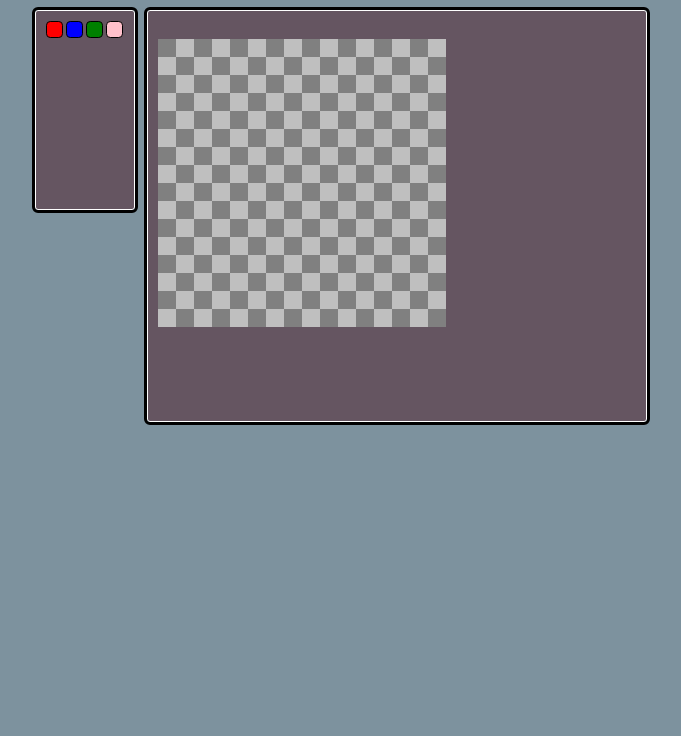
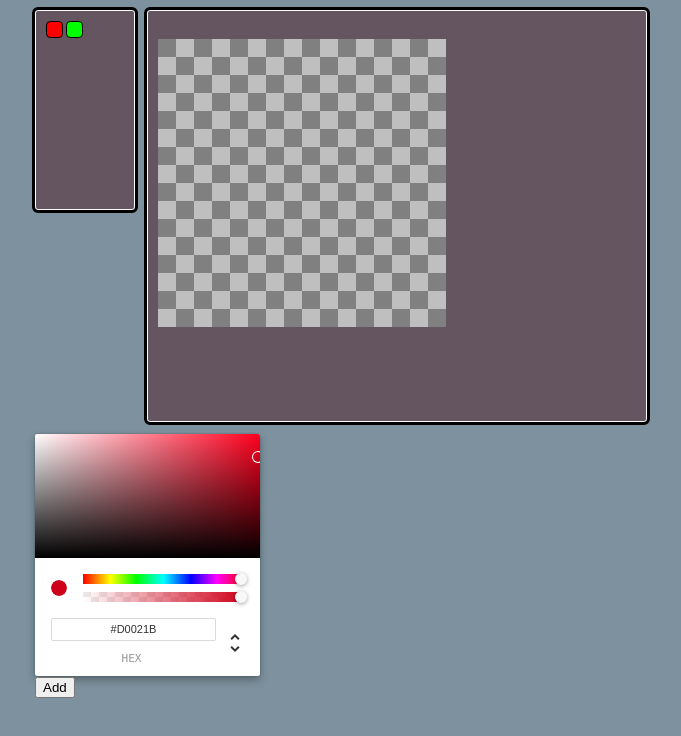
Before and after one commit to KonstantinKolo/PixiArtSimple, a React (Create React App) app: page / in a window 1280 px wide. Shown: the top 736 px of the page, without its empty margins (285-966 px from the left). Built offline with nearby package versions, Linux system fonts and the light colour scheme.

Commit message:
Added the color picker (finally)

```diff
--- a/package.json
+++ b/package.json
@@ -7,6 +7,7 @@
     "@testing-library/react": "^13.4.0",
     "@testing-library/user-event": "^13.5.0",
     "react": "^18.2.0",
+    "react-color": "^2.19.3",
     "react-dom": "^18.2.0",
     "react-scripts": "5.0.1",
     "web-vitals": "^2.1.4"
--- a/src/App.css
+++ b/src/App.css
@@ -61,18 +61,6 @@ body{
   border-radius: 25%;
   border: 1px solid black;
 }
-.red{
-  background-color: red;
-}
-.blue{
-  background-color: blue;
-}
-.green{
-  background-color: green;
-}
-.pink{
-  background-color: pink;
-}
 
 p{
   line-height: 1em;
--- a/src/App.jsx
+++ b/src/App.jsx
@@ -1,6 +1,7 @@
 import './App.css';
 import { Canvas } from './DrawingMenu/Canvas.jsx';
 import { ColorHolder } from './DrawingMenu/ColorHolder.jsx';
+import { ColorPicker } from './DrawingMenu/ColorPicker.jsx';
 
 function App() {
   let colorS = 'rgb(0,0,0)';
@@ -15,7 +16,10 @@ function App() {
         <p></p>
 
         <div className='color-holder'>
-          <ColorHolder colorS={ colorS }/>
+          <ColorHolder />
+        </div>
+        <div className='color-picker-holder'>
+          <ColorPicker />
         </div>
       </div>
     </>
--- a/src/DrawingMenu/ColorHolder.jsx
+++ b/src/DrawingMenu/ColorHolder.jsx
@@ -1,19 +1,47 @@
-import { useRef } from 'react';
+import { useState } from 'react';
+import { ColorPicker } from './ColorPicker';
 
-const ColorHolder = ({colorS}) => {
+export const addColor = (colorCode, outsideColorArr, outsideSetColorArr) => {
+  outsideSetColorArr(
+  [
+    ...outsideColorArr,
+    { colorCode: colorCode}
+  ]
+  );
+}
+export let outsideColorArr;
+export let outsideSetColorArr;
 
-  const pickColor = colorClass => {
-    colorS = `rgb(${colorClass})`;
+const ColorHolder = () => {
+  const [colorArr, setColorArr] = useState([
+    {
+      colorCode:'#FF0000'
+    },
+    {
+      colorCode:'#00FF00'
+    }
+  ]);
+
+  outsideColorArr=colorArr;
+  outsideSetColorArr=setColorArr;
+
+  const pickColor = (colorClass) => {
+    let colorS = colorClass;
     var root = document.querySelector(':root');
     root.style.setProperty('--selectedColor', `${colorS}`);
+    console.log('hey');
   }
 
   return (
     <>
-      <div className="red color" onClick={function (e) {pickColor('255,0,0')}}></div>
+      { colorArr.map((item) => {
+        return <div className='color' colorCode={item.colorCode} style={{backgroundColor:item.colorCode}} onClick={function (e) {pickColor(item.colorCode)}}></div>;
+      }) }
+
+      {/* <div className="red color" onClick={function (e) {pickColor('255,0,0')}}></div>
       <div className="blue color" onClick={function (e) {pickColor('0,0,255')}}></div>
       <div className="green color" onClick={function (e) {pickColor('34,139,34')}}></div>
-      <div className="pink color" onClick={function (e) {pickColor('255,192,203')}}></div>
+      <div className="pink color" onClick={function (e) {pickColor('255,192,203')}}></div> */}
     </>
   )
 }
--- /dev/null
+++ b/src/DrawingMenu/ColorPicker.jsx
@@ -0,0 +1,28 @@
+import { ChromePicker } from "react-color";
+import { useState } from "react";
+import { addColor, outsideColorArr, outsideSetColorArr } from "./ColorHolder";
+
+const ColorPicker = () => {
+  const [currentColor, setCurrentColor] = useState('#D0021B');
+
+  const handleChangeComplete = (color) => {
+    setCurrentColor(color);
+  };
+  const handleColorButton = () => {
+    addColor(currentColor.hex, outsideColorArr, outsideSetColorArr);
+    console.log(currentColor.hex);
+  }
+
+  return (
+    <div className="App">
+      <ChromePicker
+        onChange={handleChangeComplete}
+        color={currentColor}
+      />
+
+      <button onClick={function(e) {handleColorButton(currentColor)}}>Add</button>
+    </div>
+  );
+}
+
+export { ColorPicker };
```
Also changed, not shown: 1 other file (tests, documents, lock files or other folders).
